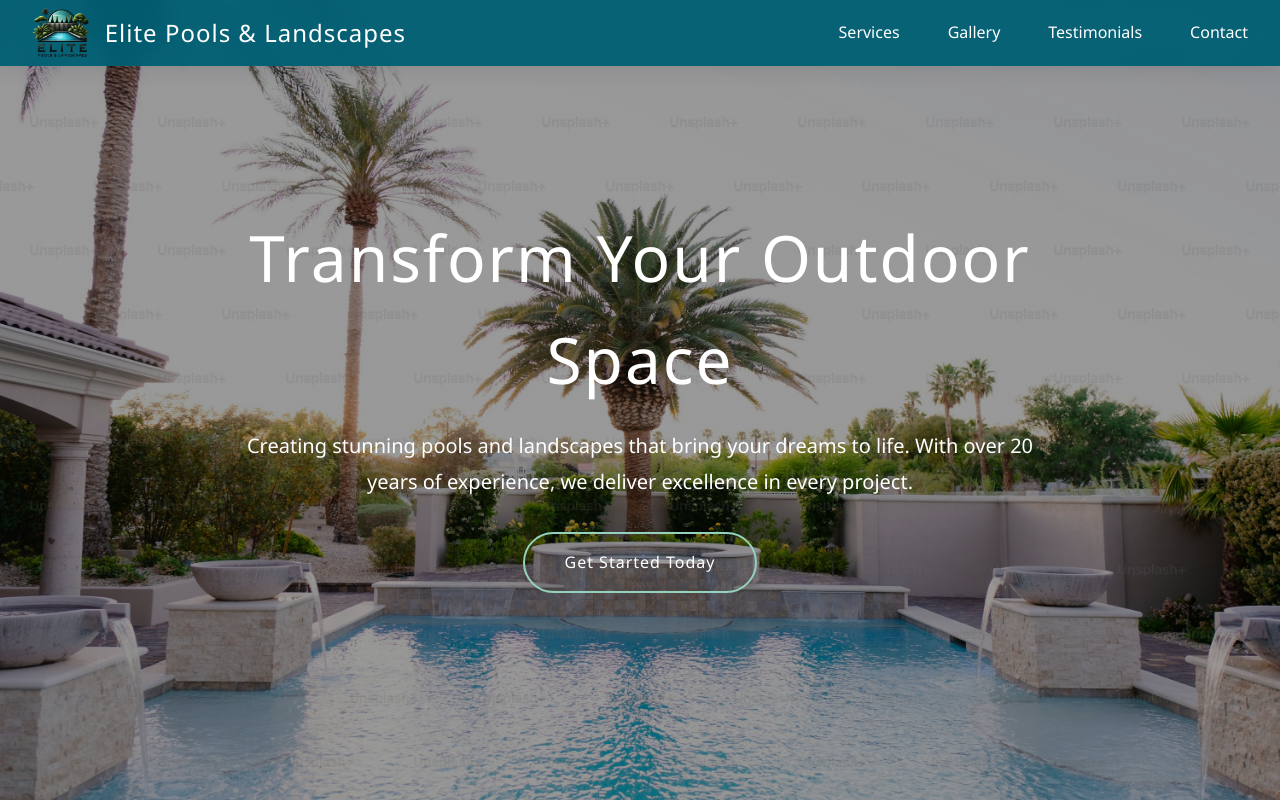
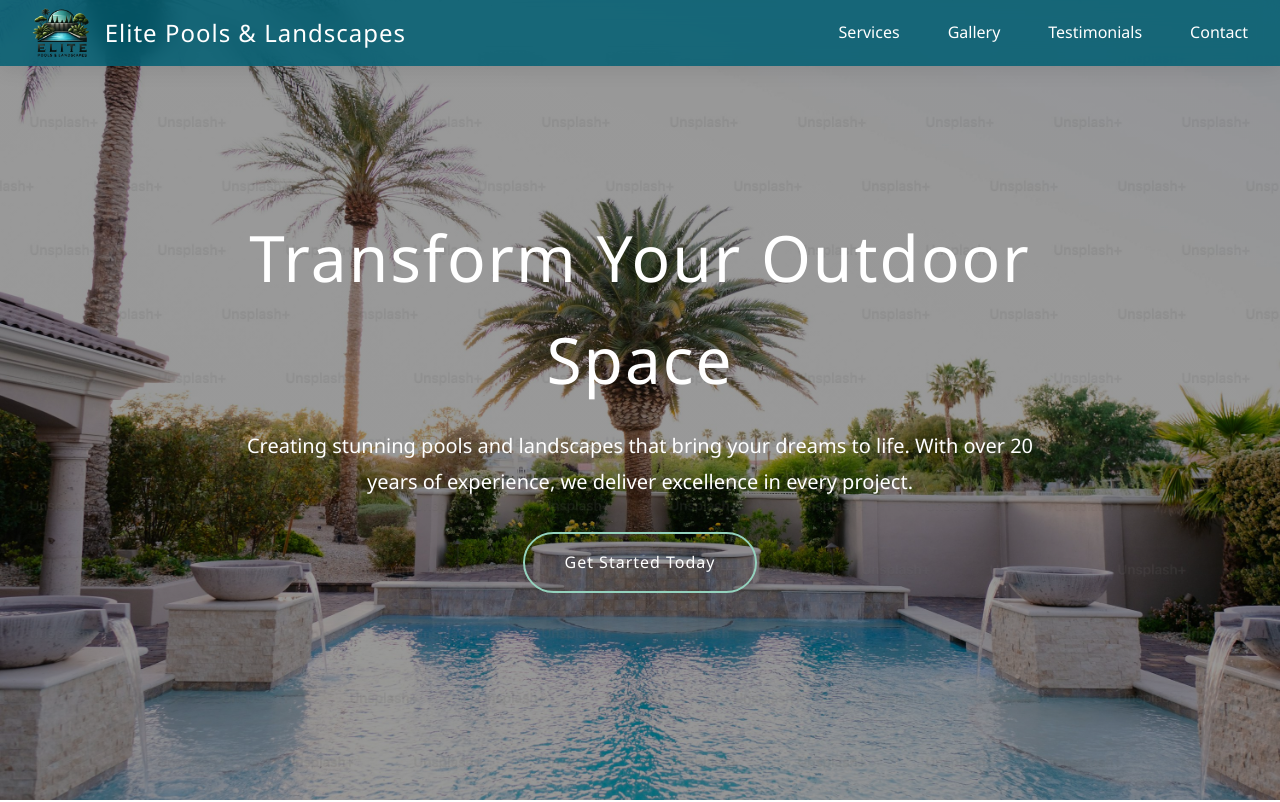
Before and after one commit to CoreAxis-Development/pool-landscaoe, a website: page index.html in a window 1280 px wide. Shown: the top 802 px of the page. Drawn offline with Linux system fonts and the light colour scheme.

Commit message:
navbar elegance

```diff
--- a/index.html
+++ b/index.html
@@ -25,9 +25,8 @@
             color: var(--dark);
         }
 
-        /* Updated Navbar Styles */
         .navbar {
-            background: rgba(0, 95, 115, 0.95);
+            background: rgba(0, 95, 115, 0.85); /* Adjusted transparency */
             padding: 0.5rem 2rem;
             position: fixed;
             width: 100%;
@@ -35,12 +34,12 @@
             z-index: 1000;
             backdrop-filter: blur(10px);
             box-shadow: 0 2px 20px rgba(0, 0, 0, 0.1);
-            transition: padding 0.3s ease;
+            transition: padding 0.3s ease, background 0.3s ease; /* Added transition for background */
         }
 
         .navbar.scrolled {
             padding: 0.3rem 2rem;
-            background: rgba(0, 95, 115, 0.98);
+            background: rgba(0, 95, 115, 0.95); /* Adjusted transparency */
         }
 
         .navbar-content {
```
Also changed, not shown: 1 other file.
